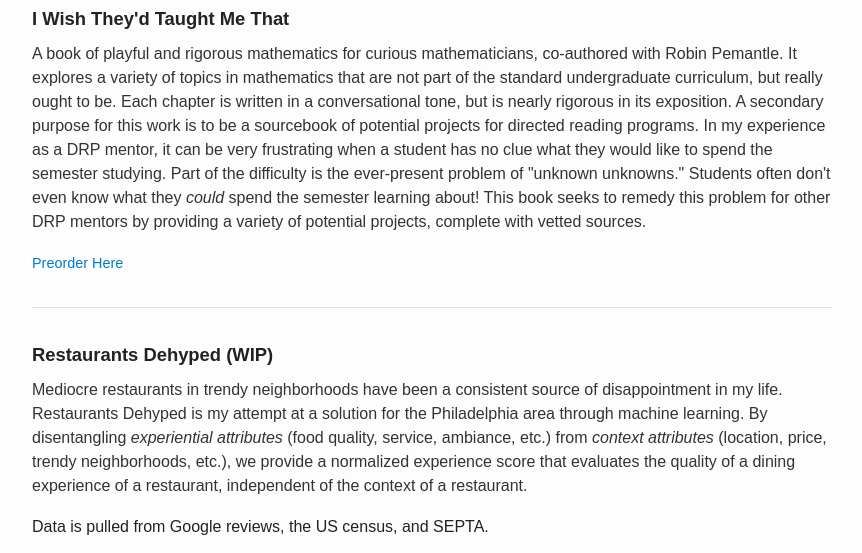
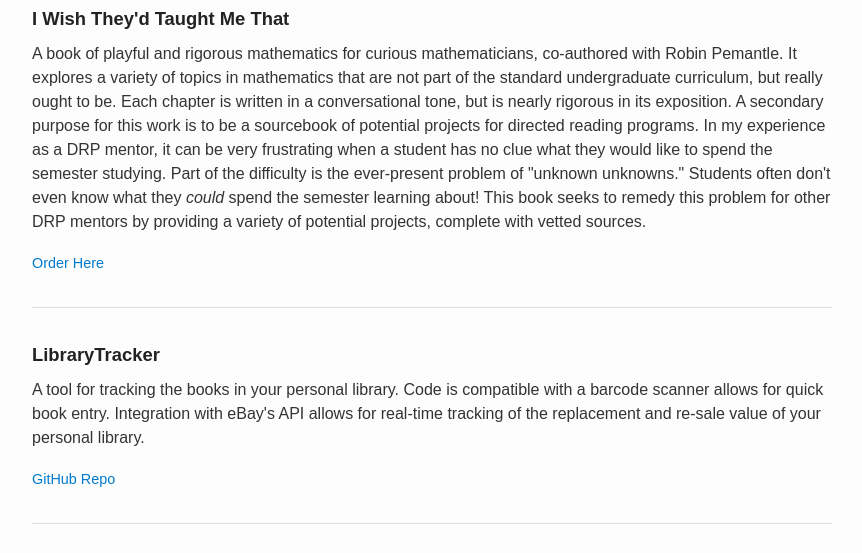
Before and after one commit to juliangould/juliangould.github.io, a plain HTML site: page pages/projects.html in a window 1280 px wide. Shown: the part 213-766 px from the top of the page, without its empty margins (208-1070 px from the left). Drawn offline with Linux system fonts and the light colour scheme.

Commit message:
Added random graph games and Library Tracker project

```diff
--- a/pages/projects.html
+++ b/pages/projects.html
@@ -27,9 +27,21 @@
          <a href="https://www.amazon.com/Wish-Theyd-Taught-That-Recreational/dp/1032870346/ref=tmm_pap_swatch_0?_
       encoding=UTF8&dib_tag=se&dib=eyJ2IjoiMSJ9.idqSq4TFFxxzvR3YexQf1ezotc2u7WC0vtYOOIzoQT9qXVa5qVQfHr07Gb0EubfaVaKPO1QYkE
       OzQcN_d7KahZ1vJiicbCsa3XsnQpLAcmU.f1VCC2zcvD2J5ulRixGNfFBq1O4TLY4e5NUQzOs5F6Y&qid=1756
-      835752&sr=1-1" target="_blank">Preorder Here</a>
+      835752&sr=1-1" target="_blank">Order Here</a>
       </p>
     </div>
+
+    <div class="project">
+      <h4>LibraryTracker</h4>
+      <p class="description">
+        A tool for tracking the books in your personal library. Code is compatible with a barcode scanner allows for quick book entry.
+        Integration with eBay's API allows for real-time tracking of the replacement and re-sale value of your personal library.
+      </p>
+      <p class="links">
+        <a href="https://github.com/juliangould/LibraryTracker" target="_blank">GitHub Repo</a>
+      </p>
+    </div>
+  </main>
 
     <div class="project">
       <h4>Restaurants Dehyped (WIP)</h4>
```
Also changed, not shown: pages/talks.html (+1 -1 lines), pages/writing.html (+16 -0 lines), 1 other file.
